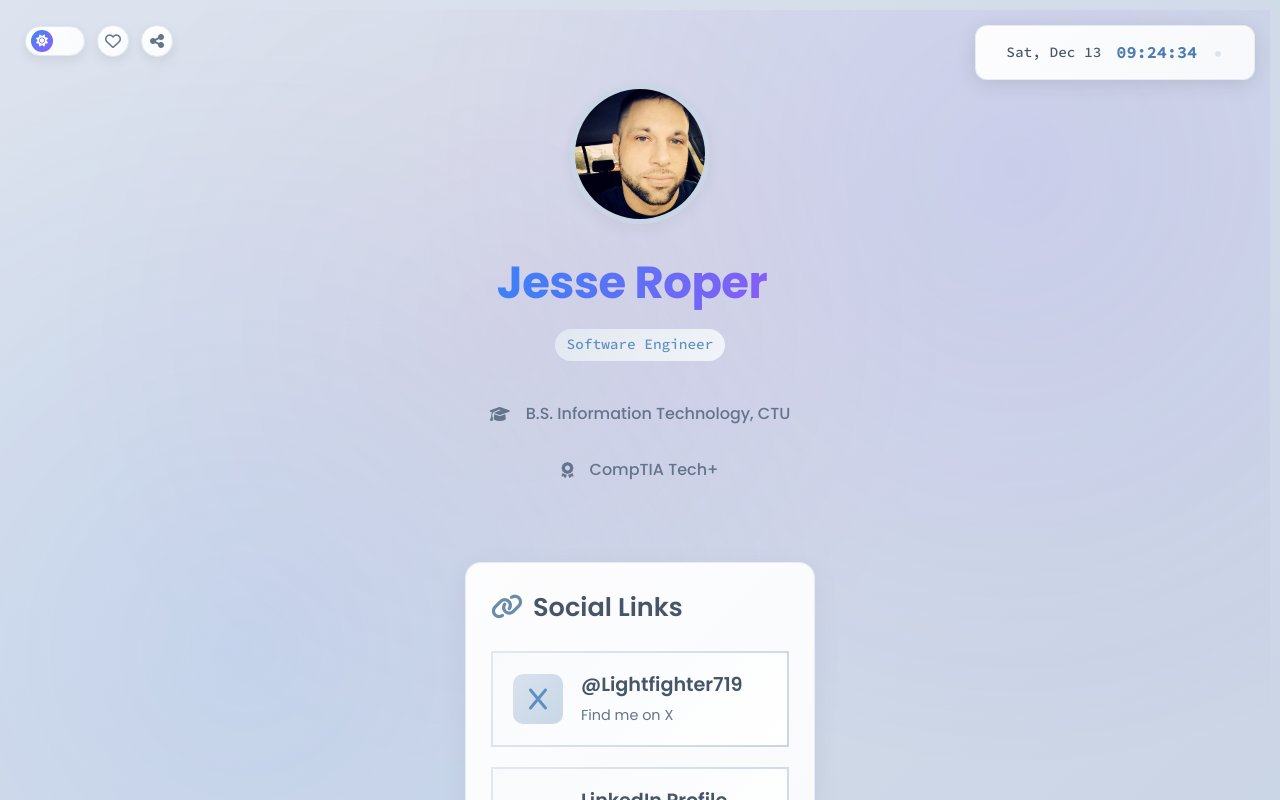
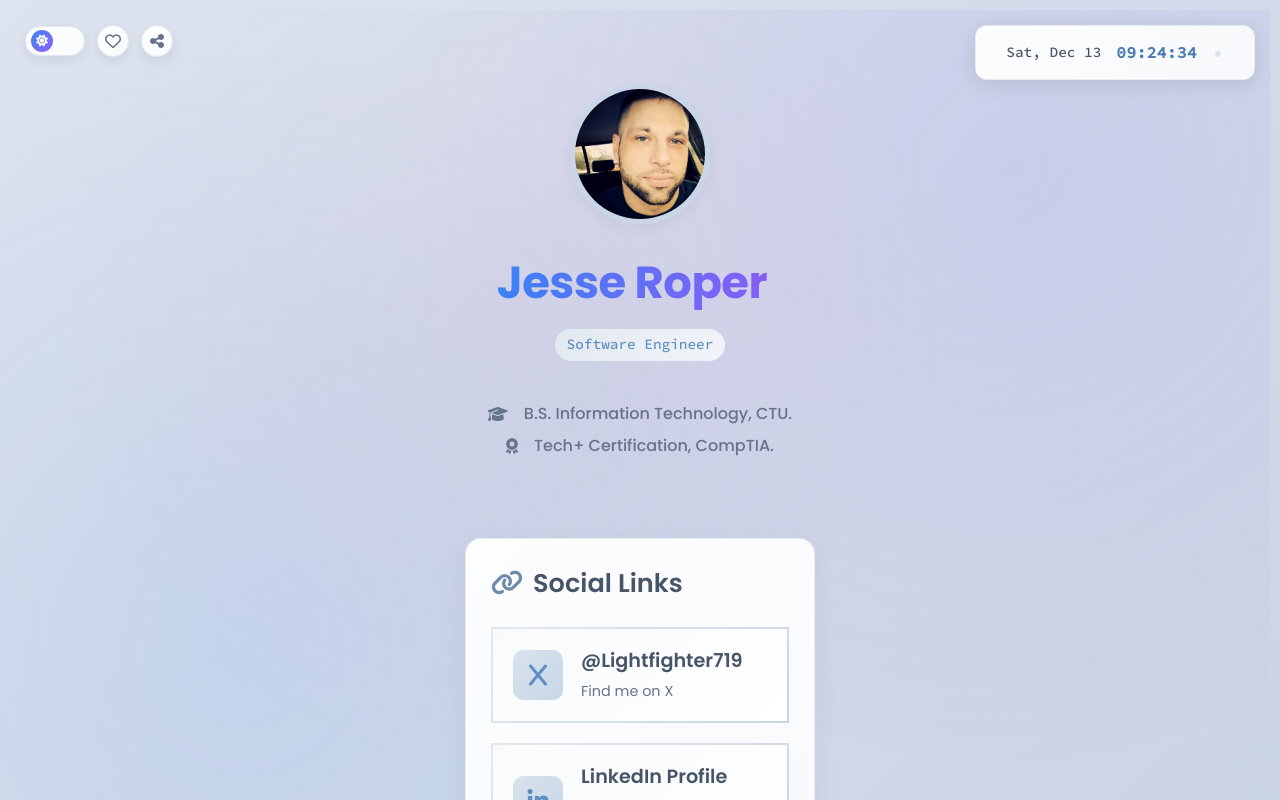
Before and after one commit to sudo-self/links, a Next.js app: page / in a window 1280 px wide. Shown: the top 800 px of the page. Built offline with nearby package versions, Linux system fonts and the light colour scheme; no server answers; the database is empty.

Commit message:
Update page.tsx

```diff
--- a/app/page.tsx
+++ b/app/page.tsx
@@ -780,11 +780,11 @@ export default function Home() {
   <div className="education" style={{ textAlign: 'center' }}>
     <div style={{ marginBottom: '8px', display: 'flex', justifyContent: 'center', alignItems: 'center' }}>
       <i className="fas fa-graduation-cap" aria-hidden="true"></i>
-      <span style={{ marginLeft: '8px' }}>B.S. Information Technology, CTU</span>
-    </div><br />
+      <span style={{ marginLeft: '8px' }}>B.S. Information Technology, CTU.</span>
+    </div>
     <div style={{ display: 'flex', justifyContent: 'center', alignItems: 'center' }}>
       <i className="fa-solid fa-award" aria-hidden="true"></i>
-      <span style={{ marginLeft: '8px' }}>CompTIA Tech+</span>
+      <span style={{ marginLeft: '8px' }}>Tech+ Certification, CompTIA.</span>
     </div>
   </div>
 </header>
```
